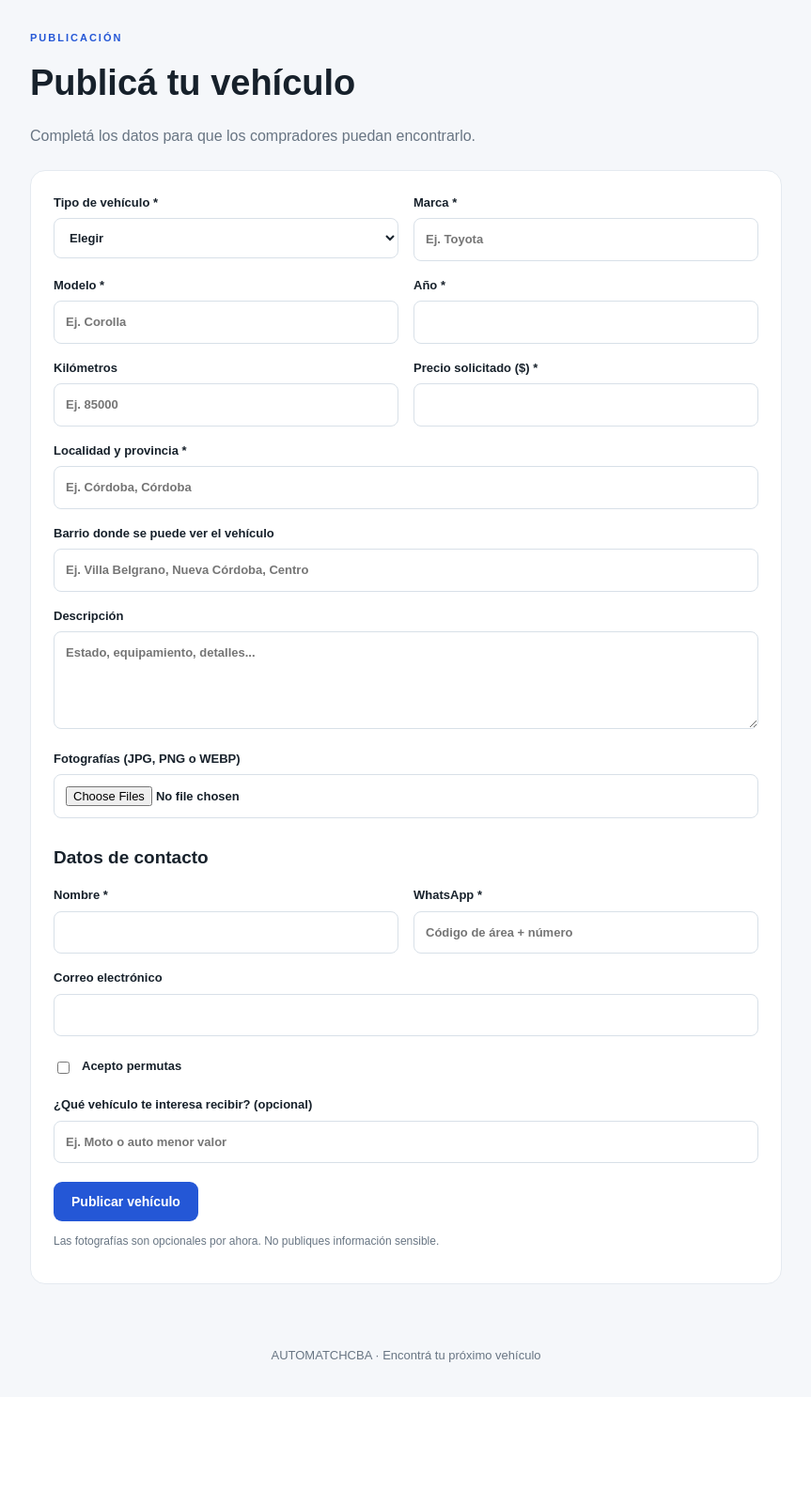
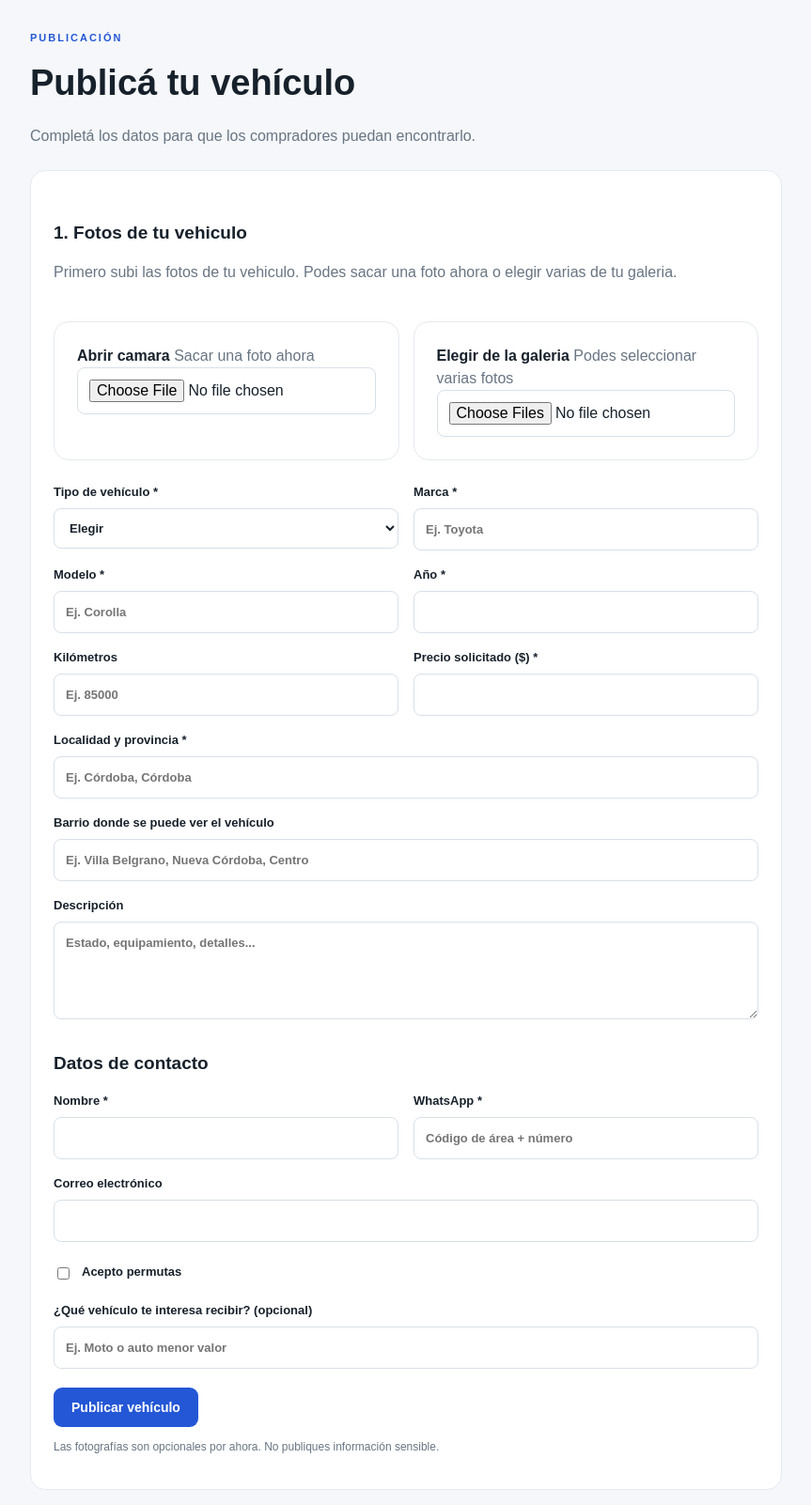
Before and after one commit to elmaax1/AUTOMATCH, a Flask app: page /publicar in a window 1280 px wide. Shown: the part 72-1674 px from the top of the page at 94% size, without its empty margins (208-1071 px from the left). Before the commit the page ends 1522 px from the top, so only its background shows below. Run offline with Flask 3, Linux system fonts and the light colour scheme; the visitor is signed in with stand-in values (Sample User, id 1); data that the repository does not hold is empty; some libraries are stand-ins or nearby versions.

Commit message:
Mejora carga y vista previa de fotos al publicar vehiculos

```diff
--- a/templates/publish.html
+++ b/templates/publish.html
@@ -7,6 +7,27 @@
   <p class="muted">Completá los datos para que los compradores puedan encontrarlo.</p>
   <form method="post" enctype="multipart/form-data" class="form-card">
     <input type="hidden" name="csrf_token" value="{{ csrf_token }}">
+    <section class="full" style="margin-bottom:24px;">
+      <h2>1. Fotos de tu vehiculo</h2>
+      <p class="muted">Primero subi las fotos de tu vehiculo. Podes sacar una foto ahora o elegir varias de tu galeria.</p>
+      <div style="display:grid; grid-template-columns:repeat(auto-fit,minmax(220px,1fr)); gap:15px;">
+        <label class="form-card">
+          <strong>Abrir camara</strong>
+          <span class="muted">Sacar una foto ahora</span>
+          <input name="photos" type="file" accept="image/*" capture="environment">
+        </label>
+        <label class="form-card">
+          <strong>Elegir de la galeria</strong>
+          <span class="muted">Podes seleccionar varias fotos</span>
+          <input name="photos" type="file" accept=".jpg,.jpeg,.png,.webp" multiple>
+        </label>
+      </div>
+      <div id="photo-preview" style="display:none; margin-top:18px;">
+        <h3>Fotos seleccionadas</h3>
+        <p id="photo-count" class="muted"></p>
+        <div id="photo-list" style="display:grid; grid-template-columns:repeat(auto-fill,minmax(120px,1fr)); gap:12px;"></div>
+      </div>
+    </section>
     <div class="form-grid">
       <label>Tipo de vehículo *
         <select name="category" required>
@@ -26,7 +47,6 @@
         <input name="neighborhood" placeholder="Ej. Villa Belgrano, Nueva Córdoba, Centro">
       </label>
       <label class="full">Descripción<textarea name="description" rows="4" placeholder="Estado, equipamiento, detalles..."></textarea></label>
-      <label class="full">Fotografías (JPG, PNG o WEBP)<input name="photos" type="file" accept=".jpg,.jpeg,.png,.webp" multiple></label>
     </div>
     <h2>Datos de contacto</h2>
     <div class="form-grid">
@@ -42,4 +62,56 @@
     <p class="tiny">Las fotografías son opcionales por ahora. No publiques información sensible.</p>
   </form>
 </div>
+
+<script>
+document.addEventListener("DOMContentLoaded", function () {
+  const inputs = document.querySelectorAll('input[name="photos"]');
+  const preview = document.getElementById("photo-preview");
+  const list = document.getElementById("photo-list");
+  const count = document.getElementById("photo-count");
+  let urls = [];
+
+  function mostrarFotos() {
+    urls.forEach(url => URL.revokeObjectURL(url));
+    urls = [];
+    list.replaceChildren();
+
+    const fotos = [];
+    inputs.forEach(input => {
+      Array.from(input.files || []).forEach(file => {
+        if (file.type.startsWith("image/")) fotos.push(file);
+      });
+    });
+
+    preview.style.display = fotos.length ? "block" : "none";
+    count.textContent = fotos.length +
+      (fotos.length === 1 ? " foto seleccionada" : " fotos seleccionadas");
+
+    fotos.forEach(file => {
+      const tarjeta = document.createElement("div");
+      const imagen = document.createElement("img");
+      const nombre = document.createElement("p");
+      const url = URL.createObjectURL(file);
+      urls.push(url);
+
+      imagen.src = url;
+      imagen.alt = "Vista previa de " + file.name;
+      imagen.style.width = "100%";
+      imagen.style.height = "110px";
+      imagen.style.objectFit = "cover";
+      imagen.style.borderRadius = "8px";
+
+      nombre.textContent = file.name;
+      nombre.style.fontSize = "12px";
+      nombre.style.overflowWrap = "anywhere";
+
+      tarjeta.append(imagen, nombre);
+      list.appendChild(tarjeta);
+    });
+  }
+
+  inputs.forEach(input => input.addEventListener("change", mostrarFotos));
+});
+</script>
+
 {% endblock %}
```
